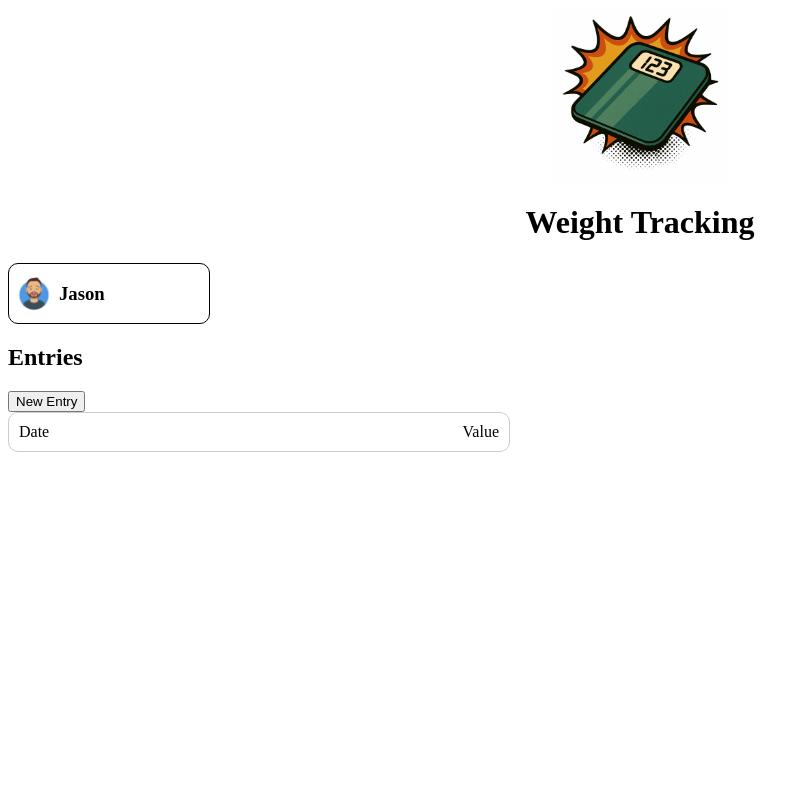
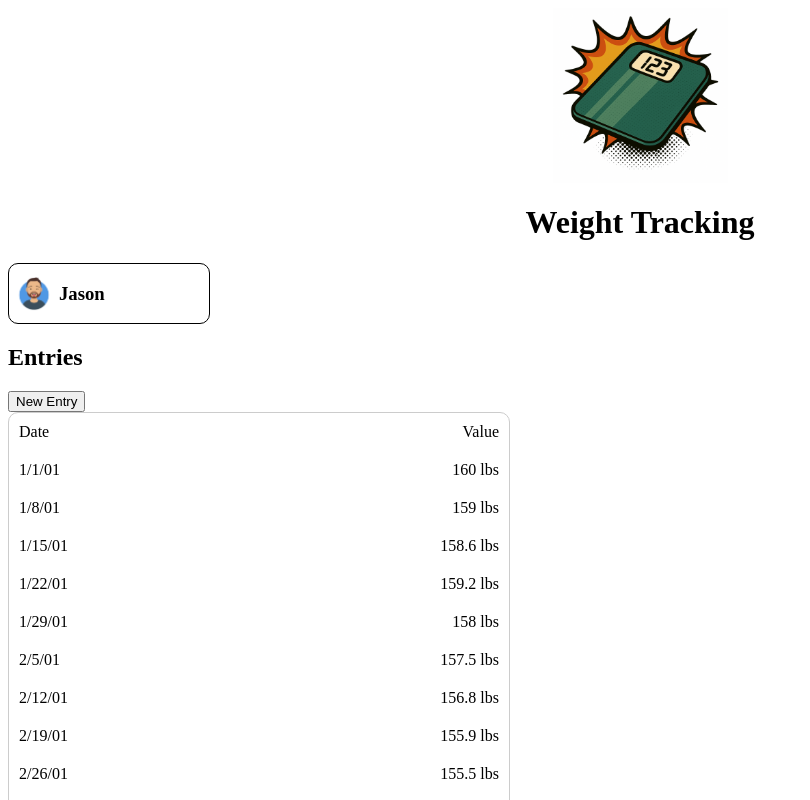
Before and after one commit to Floresj4/weight-tracking, an Angular app in the folder weight-tracking-ui/: page / in a window 1280 px wide. Shown: the top 800 px of the page, without its empty margins (0-810 px from the left). Built offline with nearby package versions, Linux system fonts and the light colour scheme.

Commit message:
use accessor to loop display

```diff
--- a/weight-tracking-ui/src/app/app.component.ts
+++ b/weight-tracking-ui/src/app/app.component.ts
@@ -19,7 +19,6 @@ import { User } from "./components/user/user";
 })
 export class App {
 
-  randomIndex: number = 0
   selectedEntry = signal<WeightEntry>(<WeightEntry>{})
 
   weightEntries: WeightEntry[] = SAMPLE_ENTRY_DATA;
@@ -27,14 +26,12 @@ export class App {
   selectedUser = signal<UserModel>(<UserModel>{})
 
   constructor() {
-    this.onNewEntry()
-
     this.selectedUser.set(SAMPLE_USERS_DATA[0])
   }
 
   onNewEntry() {
-    this.randomIndex = Math.floor(Math.random() * SAMPLE_ENTRY_DATA.length)
-    this.selectedEntry.set(SAMPLE_ENTRY_DATA[this.randomIndex])
+    console.log("New entry created")
+    this.weightEntries = SAMPLE_ENTRY_DATA
   }
 
   onSelectedUser(id: string) {
--- a/weight-tracking-ui/src/app/components/weight-table/weight-table.html
+++ b/weight-tracking-ui/src/app/components/weight-table/weight-table.html
@@ -1,6 +1,12 @@
-<div class="weight-table-container">
+<div class="container">
     <div class="weight-table-header row">
         <div>Date</div>
         <div>Value</div>
     </div>
+    @for (entry of entriesList; track entry.date) {
+        <div class="row">
+            <div>{{ entry.date |  date: 'shortDate'}}</div>
+            <div>{{ entry.value }} lbs</div>
+        </div>
+    }
 </div>
--- a/weight-tracking-ui/src/app/components/weight-table/weight-table.scss
+++ b/weight-tracking-ui/src/app/components/weight-table/weight-table.scss
@@ -1,4 +1,4 @@
-.weight-table-container {
+.container {
     width: 100%;
     border: 1px solid #ccc;
     border-radius: 10px;
--- a/weight-tracking-ui/src/app/components/weight-table/weight-table.ts
+++ b/weight-tracking-ui/src/app/components/weight-table/weight-table.ts
@@ -1,15 +1,23 @@
 import { Component, input } from '@angular/core';
 
 import { WeightEntry } from '../../model/weight-entry.model';
+import { CommonModule } from '@angular/common';
 
 @Component({
   selector: 'app-weight-table',
   standalone: true,
-  imports: [ ],
+  imports: [CommonModule],
   templateUrl: './weight-table.html',
   styleUrl: './weight-table.scss'
 })
 export class WeightTable {
 
   entries = input.required<WeightEntry[]>()
+
+  constructor() {
+  }
+
+  get entriesList() {
+    return this.entries();
+  }
 }
```
